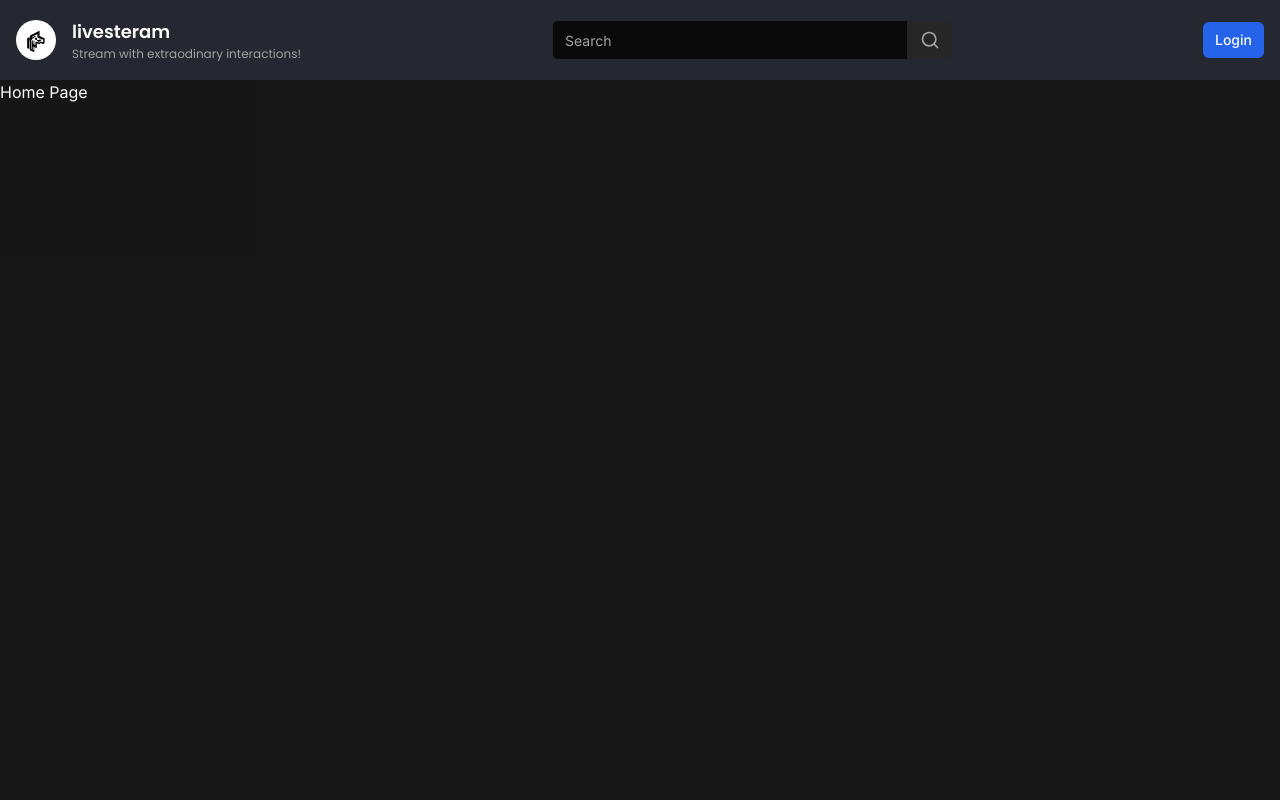
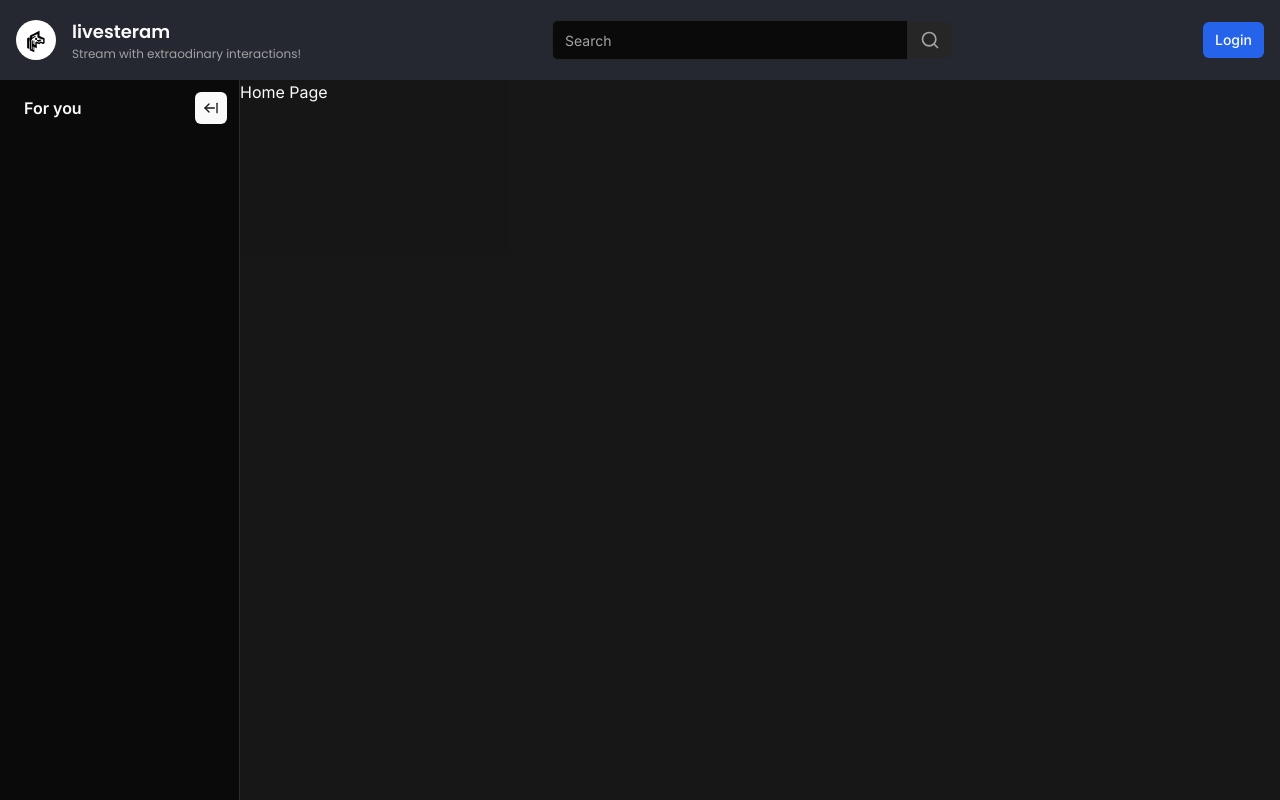
Before and after one commit to leonarwiz/livestream-project, a Next.js app: page / in a window 1280 px wide. Built offline with nearby package versions, Linux system fonts and the light colour scheme; no server answers.

Commit message:
add collapsible sidebar

```diff
--- /dev/null
+++ b/app/(browse)/_components/container.tsx
@@ -0,0 +1,39 @@
+"use client"
+
+import { useEffect } from "react"
+import {useMediaQuery} from "usehooks-ts"
+
+import { cn } from "@/lib/utils"
+import { useSidebar } from "@/store/use-sidebar"
+
+interface ContainerProps {
+    children: React.ReactNode
+}
+
+
+export const Container = ({
+    children
+}: ContainerProps) => {
+    const matches = useMediaQuery("(max-width: 1024px)")
+    const {
+        collapsed,
+        onCollapse,
+        onExpand
+    } = useSidebar((state) => state)
+
+    useEffect(() => {
+        if(matches){
+            onCollapse()
+        }else{
+            onExpand()
+        }
+    }, [matches, onCollapse, onExpand])
+    return (
+        <div className={cn(
+            "flex-1",
+            collapsed ? "ml-[70px]" : "ml-[70px] lg:ml-60"
+        )}>
+            {children}
+        </div>
+    )
+}
--- /dev/null
+++ b/app/(browse)/_components/sidebar/index.tsx
@@ -0,0 +1,10 @@
+import { Wrapper } from "./wrapper"
+import { Toggle } from "./toggle"
+
+export const Sidebar = () => {
+    return (
+        <Wrapper>
+            <Toggle/>
+        </Wrapper>
+    )
+}
--- /dev/null
+++ b/app/(browse)/_components/sidebar/toggle.tsx
@@ -0,0 +1,49 @@
+"use client";
+
+import { Hint } from "@/components/hint";
+import { Button } from "@/components/ui/button";
+import { useSidebar } from "@/store/use-sidebar";
+import { ArrowLeftFromLine, ArrowRightFromLine } from "lucide-react";
+
+
+export const Toggle = () => {
+    const {
+        collapsed,
+        onExpand,
+        onCollapse,
+    } = useSidebar((state) => state);
+
+    const label = collapsed ? "Expand" : "Collapse";
+    return (
+        <>
+            {collapsed && (
+                <div className="hidden lg:flex w-full items-center justify-center pt-4 mb-4">
+                    <Hint label={label} side="right" asChild>
+                        <Button
+                            onClick={onExpand}
+                            variant="ghost"
+                            className="h-auto p-2"
+                        >
+                            <ArrowRightFromLine className="h-4 w-4"/>
+                        </Button>
+                    </Hint>
+                </div>
+            )}
+            {!collapsed && (
+                <div className="p-3 pl-6 mb-2 flex items-center w-full">
+                    <p className="font-semibold text-primary">
+                        For you
+                    </p>
+                    <Hint label={label} side="right" asChild>
+                        <Button
+                            onClick={onCollapse}
+                            className="h-auto p-2 ml-auto"
+                        >
+                            <ArrowLeftFromLine className="h-4 w-4"/>
+                        </Button>
+                    </Hint>
+                </div>
+            )}
+        </>
+    )
+}
--- /dev/null
+++ b/app/(browse)/_components/sidebar/wrapper.tsx
@@ -0,0 +1,20 @@
+"use client";
+import { cn } from "@/lib/utils";
+import { useSidebar } from "@/store/use-sidebar";
+
+interface WrapperProps {
+    children: React.ReactNode;
+}
+
+export const Wrapper = ({
+    children
+} : WrapperProps) =>{
+    const {collapsed} = useSidebar((state) => state)
+    return (
+        <aside
+            className={cn("fixed left-0 flex flex-col w-60 h-full bg-background border-right border-r border-[#2D2E35] z-50", collapsed && "w-[70px]")}
+        >
+            {children}
+        </aside>
+    )
+}
--- a/app/(browse)/layout.tsx
+++ b/app/(browse)/layout.tsx
@@ -1,5 +1,7 @@
 import React from "react"
 import { Navbar } from "./_components/navbar";
+import { Sidebar } from "./_components/sidebar";
+import { Container } from "./_components/container";
 const BrowseLayout = ({
     children
 }:{
@@ -9,8 +11,12 @@
         <>
             <Navbar/>
             <div className="flex h-full pt-20">
-                {children}
+                <Sidebar/>
+                <Container>
+                    {children}
+                </Container>
             </div>
+
         </>
     )
 }
--- /dev/null
+++ b/components/hint.tsx
@@ -0,0 +1,41 @@
+import {
+    Tooltip,
+    TooltipContent,
+    TooltipProvider,
+    TooltipTrigger
+} from "@/components/ui/tooltip"
+
+interface HintProps {
+    label: string;
+    children: React.ReactNode;
+    asChild?: boolean;
+    side?: "top" | "bottom" | "left" | "right";
+    align?: "start" | "center" | "end";
+};
+
+export const Hint = ({
+    label,
+    children,
+    asChild,
+    side,
+    align
+}:HintProps) => {
+    return (
+        <TooltipProvider>
+            <Tooltip delayDuration={0}>
+                <TooltipTrigger asChild={asChild}>
+                    {children}
+                </TooltipTrigger>
+                <TooltipContent
+                    className="text-black bg-white"
+                    side={side}
+                    align={align}
+                >
+                    <p className="font-semibold">
+                        {label}
+                    </p>
+                </TooltipContent>
+            </Tooltip>
+        </TooltipProvider>
+    )
+}
--- /dev/null
+++ b/components/ui/tooltip.tsx
@@ -0,0 +1,30 @@
+"use client"
+
+import * as React from "react"
+import * as TooltipPrimitive from "@radix-ui/react-tooltip"
+
+import { cn } from "@/lib/utils"
+
+const TooltipProvider = TooltipPrimitive.Provider
+
+const Tooltip = TooltipPrimitive.Root
+
+const TooltipTrigger = TooltipPrimitive.Trigger
+
+const TooltipContent = React.forwardRef<
+  React.ElementRef<typeof TooltipPrimitive.Content>,
+  React.ComponentPropsWithoutRef<typeof TooltipPrimitive.Content>
+>(({ className, sideOffset = 4, ...props }, ref) => (
+  <TooltipPrimitive.Content
+    ref={ref}
+    sideOffset={sideOffset}
+    className={cn(
+      "z-50 overflow-hidden rounded-md border bg-popover px-3 py-1.5 text-sm text-popover-foreground shadow-md animate-in fade-in-0 zoom-in-95 data-[state=closed]:animate-out data-[state=closed]:fade-out-0 data-[state=closed]:zoom-out-95 data-[side=bottom]:slide-in-from-top-2 data-[side=left]:slide-in-from-right-2 data-[side=right]:slide-in-from-left-2 data-[side=top]:slide-in-from-bottom-2",
+      className
+    )}
+    {...props}
+  />
+))
+TooltipContent.displayName = TooltipPrimitive.Content.displayName
+
+export { Tooltip, TooltipTrigger, TooltipContent, TooltipProvider }
--- a/package.json
+++ b/package.json
@@ -13,6 +13,7 @@
     "@clerk/themes": "^1.7.12",
     "@prisma/client": "^5.12.1",
     "@radix-ui/react-slot": "^1.0.2",
+    "@radix-ui/react-tooltip": "^1.0.7",
     "class-variance-authority": "^0.7.0",
     "clsx": "^2.1.0",
     "lucide-react": "^0.368.0",
@@ -23,7 +24,9 @@
     "react-dom": "^18",
     "svix": "^1.21.0",
     "tailwind-merge": "^2.2.2",
-    "tailwindcss-animate": "^1.0.7"
+    "tailwindcss-animate": "^1.0.7",
+    "usehooks-ts": "^3.1.0",
+    "zustand": "^4.5.2"
   },
   "devDependencies": {
     "@types/node": "^20.12.7",
--- /dev/null
+++ b/store/use-sidebar.ts
@@ -0,0 +1,13 @@
+import {create} from "zustand"
+
+interface SidebarStore {
+    collapsed: boolean;
+    onExpand: () => void;
+    onCollapse: () => void;
+}
+
+export const useSidebar = create<SidebarStore>((set) => ({
+    collapsed: false,
+    onExpand: () => set(() => ({ collapsed: false })),
+    onCollapse: () => set(() => ({collapsed: true}))
+}))
```
Also changed, not shown: lib/db.ts (line endings or trailing spaces), 1 other file (tests, documents, lock files or other folders).
